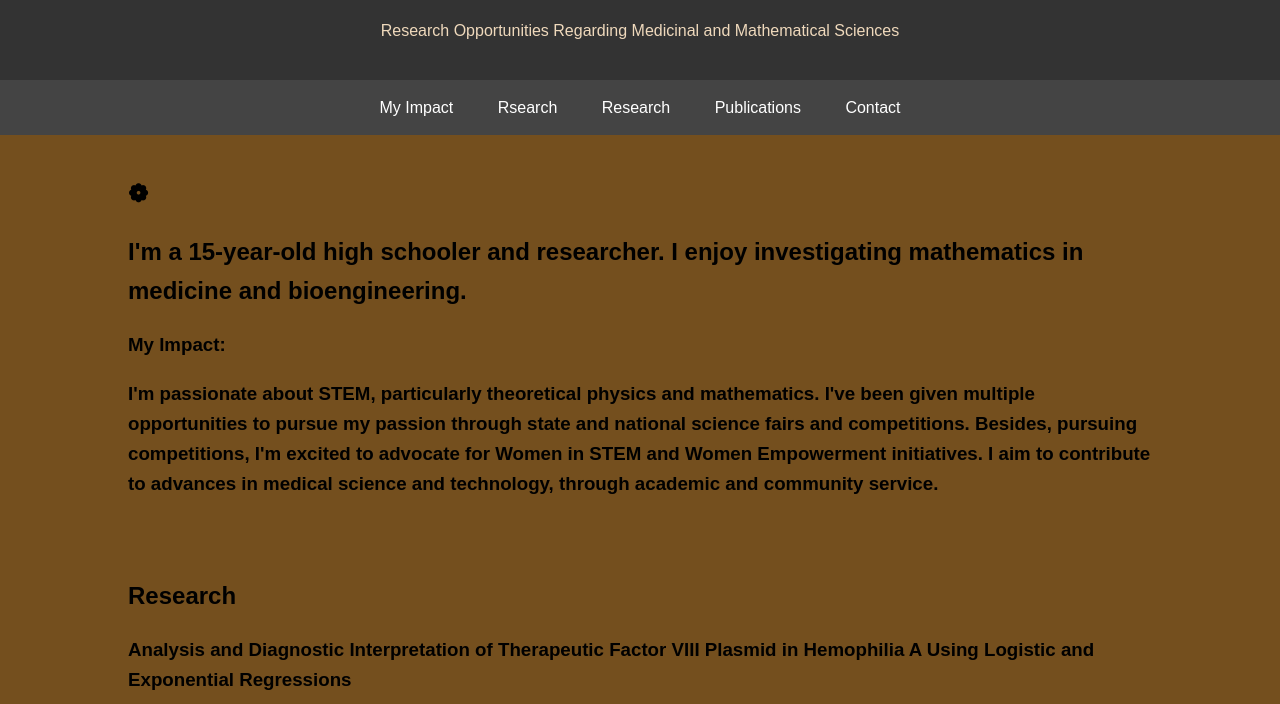
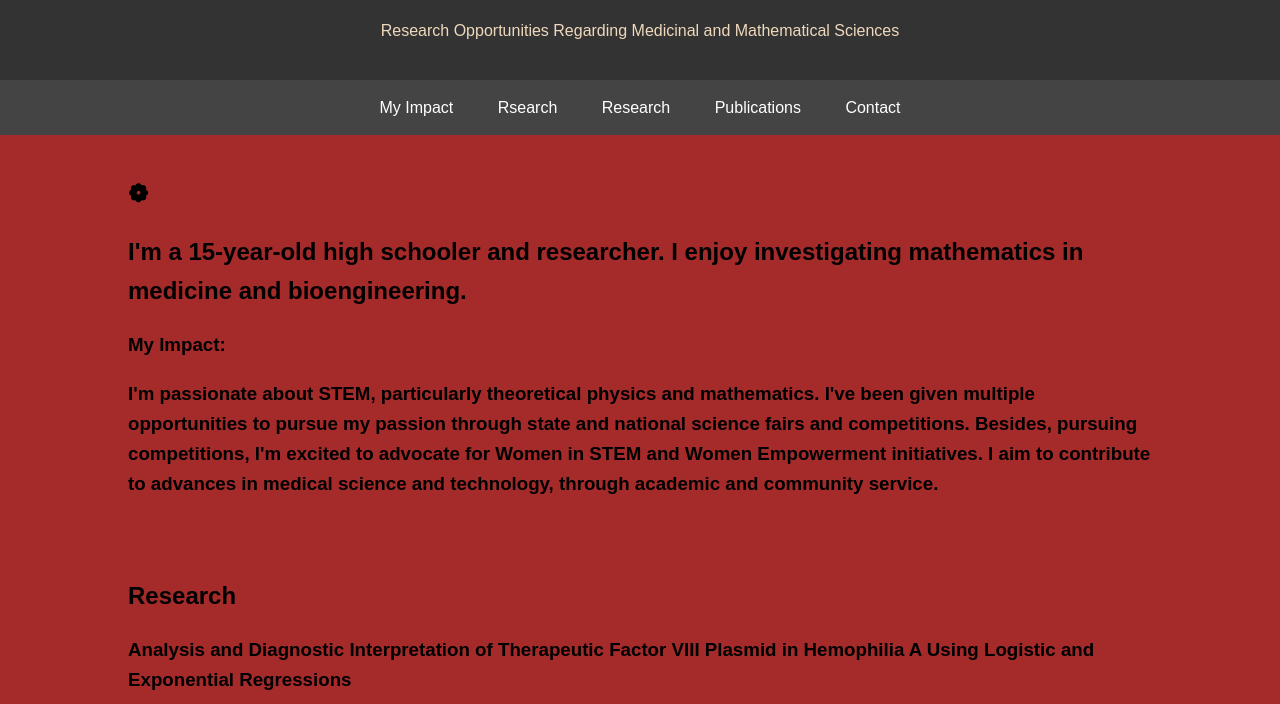
Before and after one commit to ninja162/niranjanasendilkumar, a plain HTML site: page index.html in a window 1280 px wide. Shown: the part 96-800 px from the top of the page. Drawn offline with Linux system fonts and the light colour scheme.

Commit message:
Update styles.css

```diff
--- a/styles.css
+++ b/styles.css
@@ -3,7 +3,7 @@ body {
     line-height: 1.6;
     margin: 0;
     padding: 0;
-    background-color: #744F1E;
+    background-color: brown;
 }
 
 header {
```
